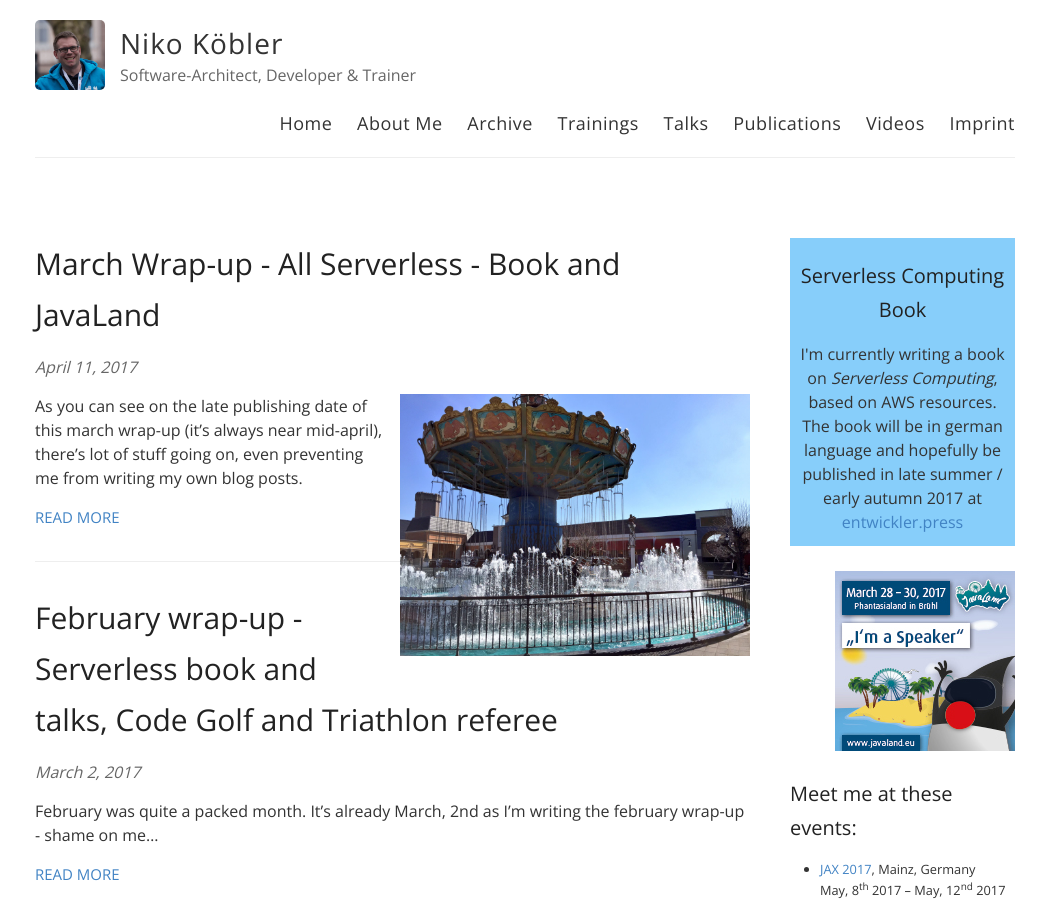
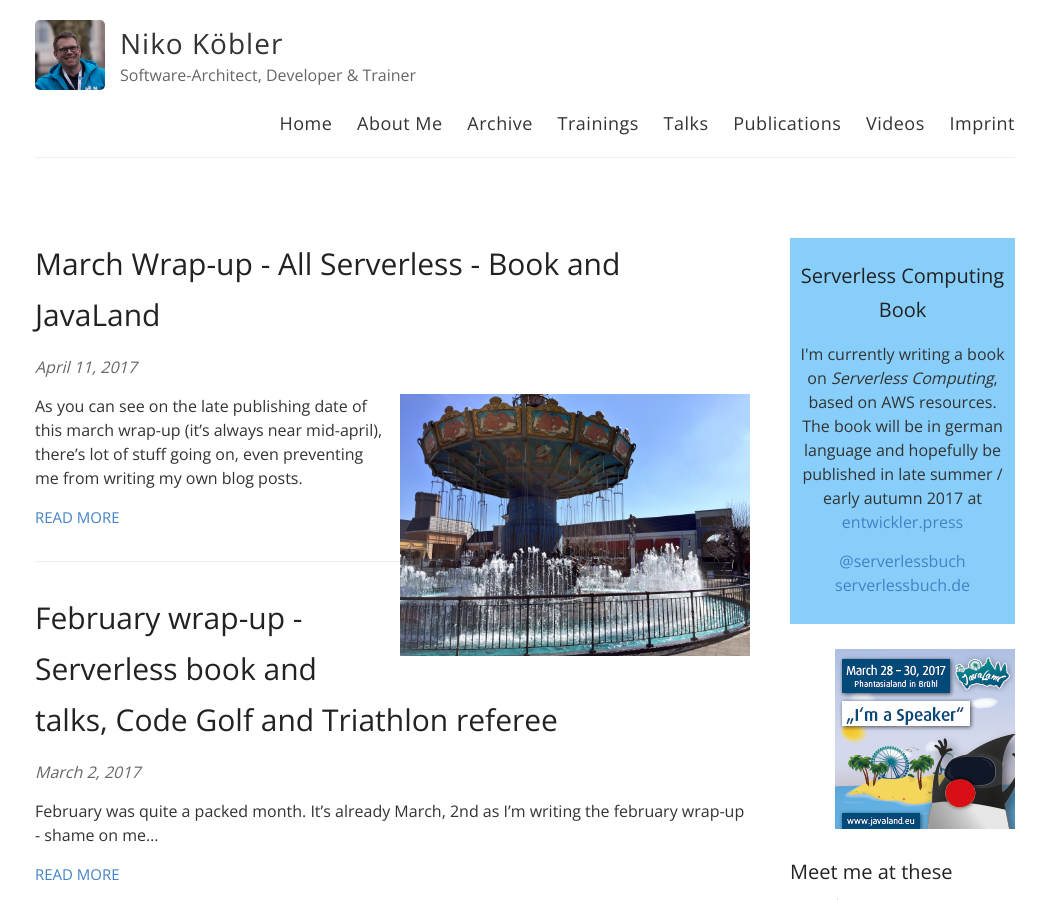
Before and after one commit to dasniko/dasniko.github.io, a Jekyll site: the page built from index.html, in a window 1280 px wide and 900 px high. Shown: the whole window, without its empty margins (115-1161 px from the left). Built offline with Jekyll 4.4.1, drawn with Linux system fonts in a browser that asks for light colours; nearby versions of some CDN libraries; comment, search, counter and statistics services are not loaded.

Commit message:
Update bookteaser.html

```diff
--- a/_includes/bookteaser.html
+++ b/_includes/bookteaser.html
@@ -4,6 +4,8 @@
     <div>
       I'm currently writing a book on <em>Serverless Computing</em>, based on AWS resources.<br/>
       The book will be in german language and hopefully be published in late summer / early autumn 2017 at <a href="https://entwickler.de/press" target="_blank">entwickler.press</a>
+      <p><a href="https://twitter.com/serverlessbuch" target="_blank">@serverlessbuch</a><br/>
+        <a href="http://serverlessbuch.de" target="_blank">serverlessbuch.de</a></p>
     </div>
   </div>
 </div>
```
